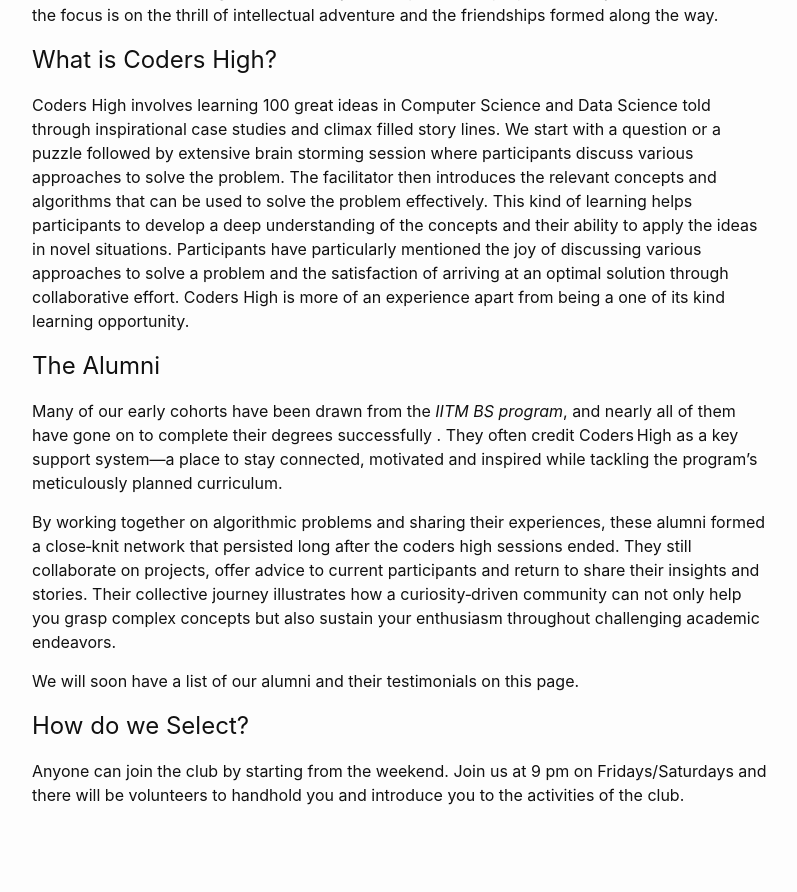
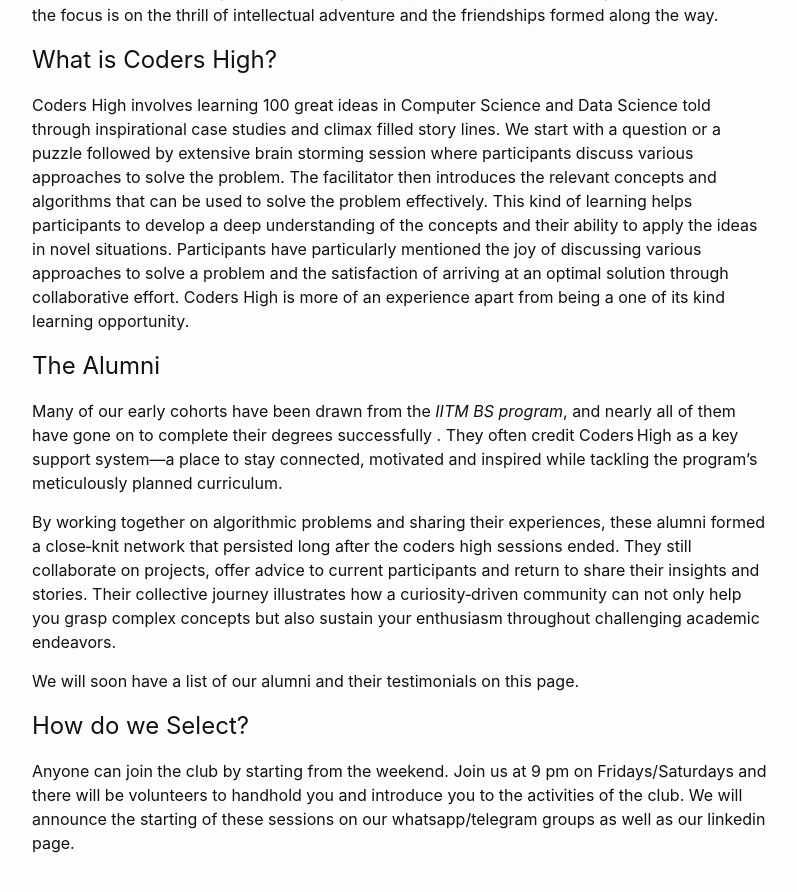
Before and after one commit to sudarshansudarshan/codershigh, a Jekyll site: the page built from index.md, in a window 1280 px wide and 900 px high, scrolled down 596 px. Shown: the top 892 px of the window, without its empty margins (238-1035 px from the left). Built offline with Jekyll 4.4.1, drawn with Linux system fonts in a browser that asks for light colours; before the commit the page ends 1448 px from its top, so only the background shows below that.

Commit message:
Update index.md

```diff
--- a/index.md
+++ b/index.md
@@ -51,4 +51,7 @@
 
 ## How do we Select? {#how-do-we-select}
 
-Anyone can join the club by starting from the weekend. Join us at 9 pm on Fridays/Saturdays and there will be volunteers to handhold you and introduce you to the activities of the club.
+Anyone can join the club by starting from the weekend. Join us at 9 pm on
+Fridays/Saturdays and there will be volunteers to handhold you and introduce
+you to the activities of the club. We will announce the starting of these
+sessions on our whatsapp/telegram groups as well as our linkedin page.
```
